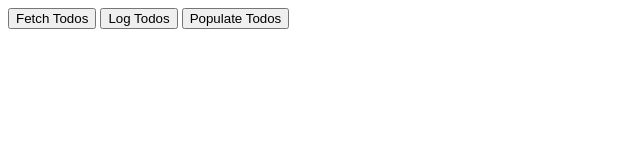
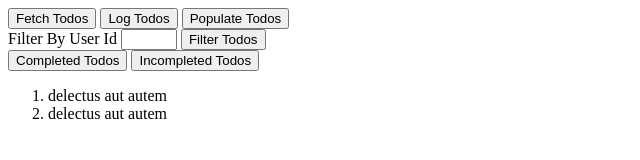
Before and after one commit to Jmirez2022/Dummy-Data-To-Do-List, a plain HTML site: page index.html in a window 1280 px wide. Both pictures are taken after a click on the button "Populate Todos". Shown: the whole page, without its empty margins (0-640 px from the left). Drawn offline with Linux system fonts and the light colour scheme.

Commit message:
unfinished

```diff
--- a/app.js
+++ b/app.js
@@ -2,19 +2,19 @@
      let popList = document.getElementById("todo-list")
     let arrayOfTodos = [
         {
-        "userId": 14,
+        "userId": 5,
         "id": 1,
         "title": "delectus aut autem",
         "completed": false
     },
     {
-        "userId": 20,
+        "userId": 10,
         "id": 2,
         "title": "delectus aut autem",
         "completed": false
     }]
-    console.log(arrayOfTodos[0].userId) // => 14
-    console.log(arrayOfTodos[1].userId) // => 20
+    console.log(arrayOfTodos[0].userId) // => 5
+    console.log(arrayOfTodos[1].userId) // => 10
 
     const fetchTodos = () => {
 
@@ -43,57 +43,107 @@
         console.log('arrayOfTodos IN POPULATE', arrayOfTodos)
         for (let i = 0; i < arrayOfTodos.length; i++) {
             const todo = arrayOfTodos[i];
-            console.log('todo:',todo)
-            console.log('todo["title"]:', todo['title'])
-            let userTitle = document.createElement("LI")
+            let parentElement = document.getElementById('todo-list')
+            console.log('parentElement:', parentElement)
+            let listItem = document.createElement('li')
+            console.log('listItem:', listItem)
+            let text = document.createTextNode(todo.title)
+            console.log('text', text)
+            listItem.appendChild(text)
+
+            parentElement.appendChild(listItem)
+
         }
-    }
+    };
 
 
 
+        const filterTodos = () => {
+            console.log('filterTODOS')
+            // function clearBox(elementID)
+            let newList = document.getElementById('todo-list').innerHTML = ""
 
+            let inputElement = document.getElementById('id-input')
 
+            let inputValue = document.querySelector('input').value;
+            console.log(inputValue);
 
-    //         // console.log('todo.title:', todo.title)
-    //         // userTitle.innerHTML = todo.title
-    //         // popList.appendChild(userTitle)
-    //         // let spacebar = document.createElement("BR")
-    //         // let userIDInsert = document.createTextNode(todo.userId)
-    //         // let IDInsert = document.createTextNode(todo.completed)
-    //         // popList.append("User ID: ", userIDInsert, spacebar, " ID: ", IDInsert, spacebar, " Completed ", completed)
-    //         let JuanVar =
-    //         <p>
-    //         Title: ${todo.title}
-    //         </p>
-    //         <p>
-    //         User ID: ${todo.userId}
-    //         </p>
-    //         <p>
-    //         Completed: ${todo.completed}
-    //         </p>
+            for (let i = 0; i < arrayOfTodos; i++) {
+                const todo = arrayOfTodos[i];
+                console.log('todo.uderId:', todo.userId)
+                let userId = document.createElement('LI')
+                userId.innerHTML = todo.userId
+                inputElement.appendChild(userId)
+            }
+            // clear elements on page
+            // get input element by id
+            // get input value
+            // filter through array of todos to find userId === input.value
 
+            // get ol parent element
+            // create list item
+            // create textNode and add filtered todo.title
+            //append textNode to list item
+            // append list item to parent element
 
-    //         popList.insertAdjacentHTML("beforeend", JuanVar)
-    //  }
-    //     // arrayOfTodos.forEach(element ==> {
+          }
 
-    //     // })
-    // };
+          const completedTodos = () => {
+            console.log('completedTODOS')
+            // function clearBox(elementID)
+            let newList = document.getElementById('todo-list').innerHTML = ""
 
-    // const arrayOfTodos1 = [
-    //     {
-    //     "userId": 14,
-    //     "id": 1,
-    //     "title": "delectus aut autem",
-    //     "completed": false
-    // },
-    // {
-    //     "userId": 20,
-    //     "id": 2,
-    //     "title": "delectus aut autem",
-    //     "completed": false
-    // }
-    // ]
+            let inputElement = document.getElementById('id-input')
 
-    // console.log(arrayOfTodos[0].userId) // => 14
-    // console.log(arrayOfTodos[1].userId) // => 20
+            let inputValue = document.querySelector('input').value;
+            console.log(inputValue);
+
+            for (let i = 0; i < arrayOfTodos; i++) {
+                const todo = arrayOfTodos[i];
+                console.log('todo.uderId:', todo.userId)
+                let userId = document.createElement('LI')
+                userId.innerHTML = todo.userId
+                inputElement.appendChild(userId)
+            }
+            // clear elements on page
+            // get input element by id
+            // get input value
+            // filter through array of todos to find userId === input.value
+
+            // get ol parent element
+            // create list item
+            // create textNode and add filtered todo.title
+            //append textNode to list item
+            // append list item to parent element
+
+          }
+
+          const incompletedTodos = () => {
+            console.log('incompletedTODOS')
+            // function clearBox(elementID)
+            let newList = document.getElementById('todo-list').innerHTML = ""
+
+            let inputElement = document.getElementById('id-input')
+
+            let inputValue = document.querySelector('input').value;
+            console.log(inputValue);
+
+            for (let i = 0; i < arrayOfTodos; i++) {
+                const todo = arrayOfTodos[i];
+                console.log('todo.uderId:', todo.userId)
+                let userId = document.createElement('LI')
+                userId.innerHTML = todo.userId
+                inputElement.appendChild(userId)
+            }
+            // clear elements on page
+            // get input element by id
+            // get input value
+            // filter through array of todos to find userId === input.value
+
+            // get ol parent element
+            // create list item
+            // create textNode and add filtered todo.title
+            //append textNode to list item
+            // append list item to parent element
+
+          }
--- a/index.html
+++ b/index.html
@@ -10,6 +10,17 @@
     <button onclick="fetchTodos(onclick)">Fetch Todos</button>
     <button onclick="logTodos(onclick)">Log Todos</button>
     <button onclick="populateTodos(onclick)">Populate Todos</button>
+    <div class="filterRow">
+        <label for="userIdChoice">Filter By User Id</label>
+        <input type="number" name="userIdChoice" id="id-input" min="1" max="10">
+        <button onclick="filterTodos(onclick)">Filter Todos</button>
+    </div>
+    <div class="complete">
+        <button onclick="completedTodos(onclick)">Completed Todos</button>
+        <button onclick="incompletedTodos(onclick)">Incompleted Todos</button>
+    </div>
+
+
     <ol id="todo-list">
     <!-- LIs will go here -->
     </ol>
```
